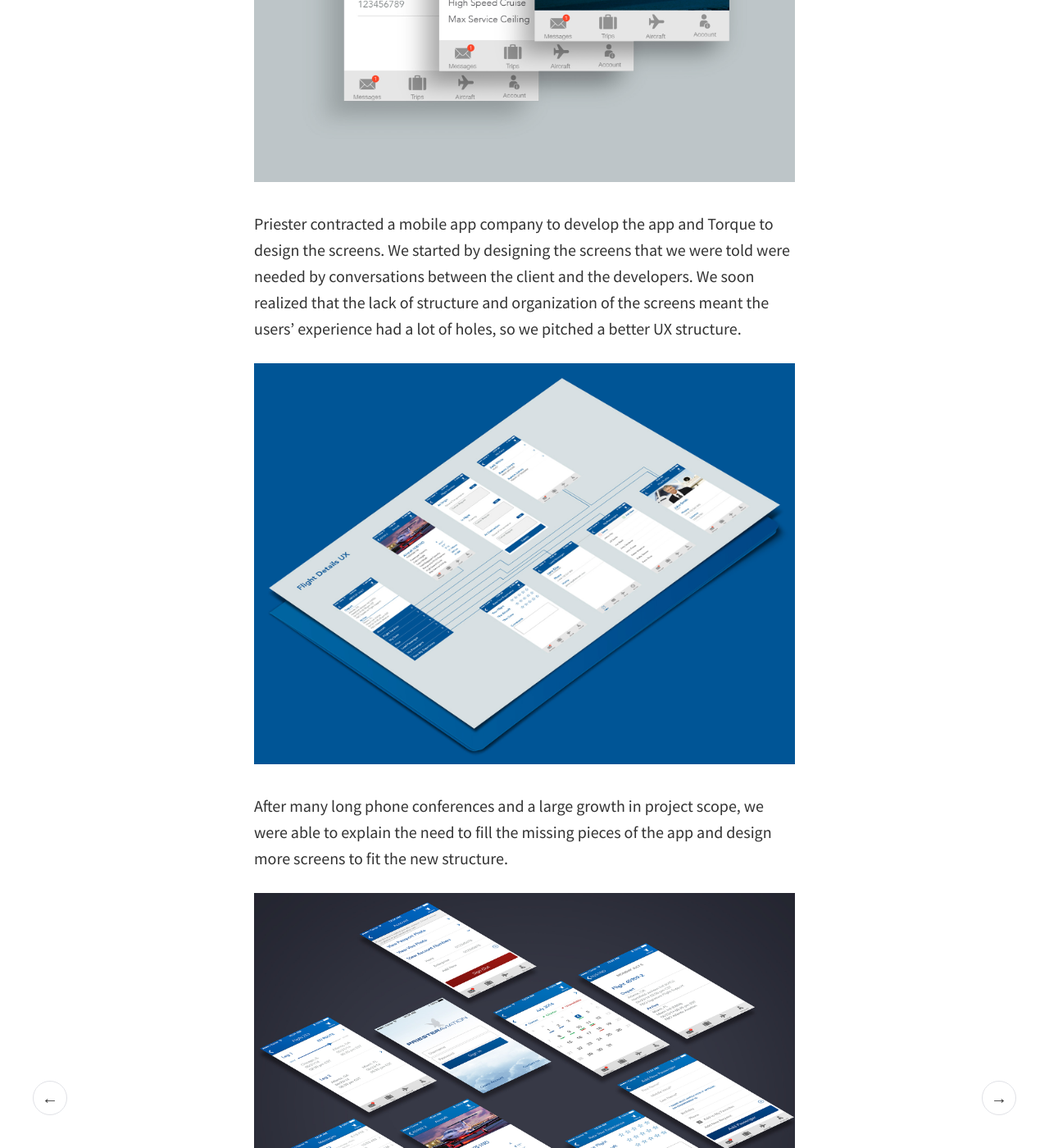
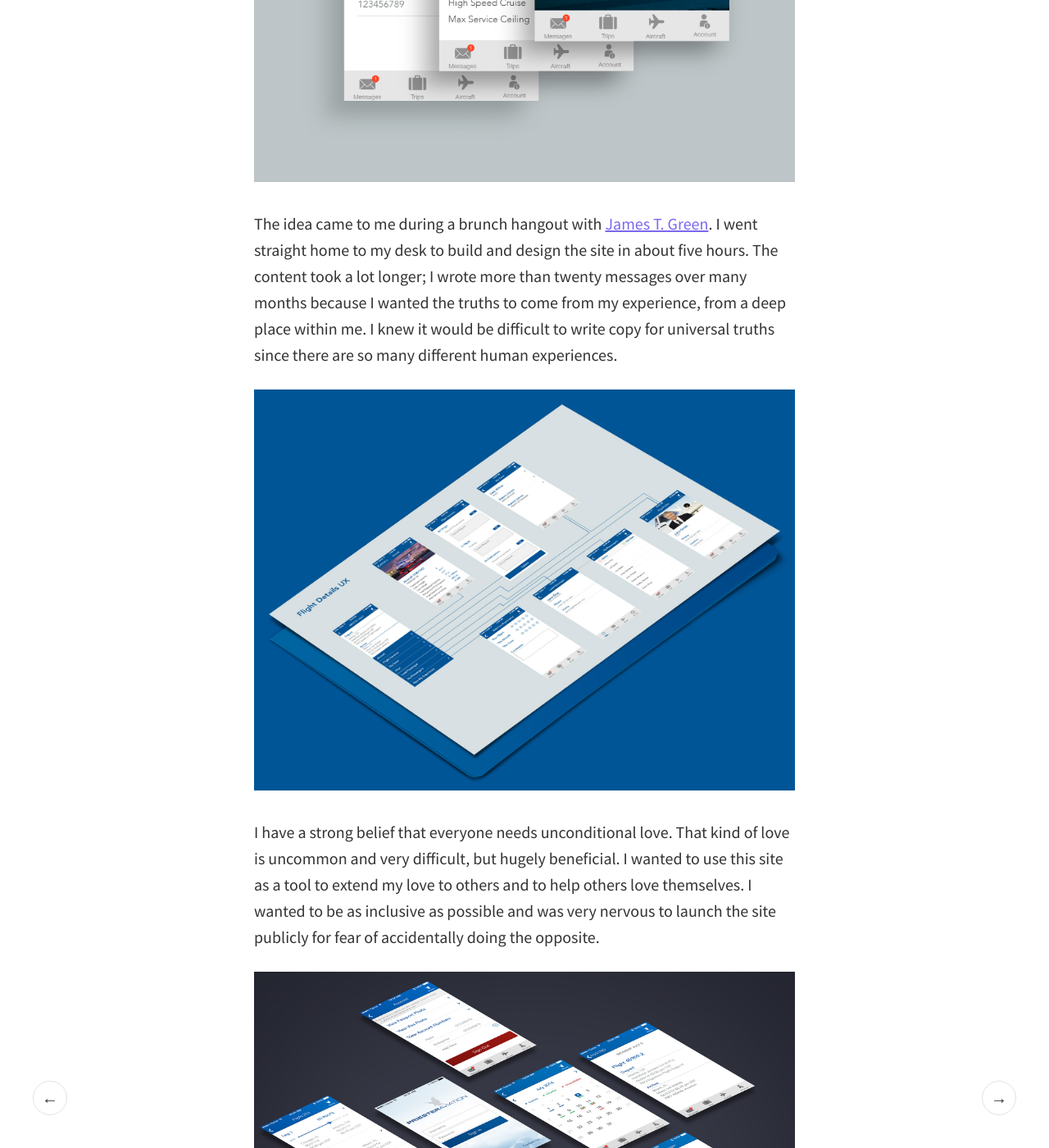
Before and after one commit to lenamasek/lenamasek.github.io, a Jekyll site: the page built from _posts/2014-01-28-truth-about-you-and-me.markdown, in a window 1280 px wide and 1400 px high, scrolled down 1654 px. Shown: the whole window at 82% size. Built offline with Jekyll 4.4.1, drawn with Linux system fonts in a browser that asks for light colours; some of the changed text lies outside the part shown.

Commit message:
updating portfolio copy

```diff
--- a/_posts/2014-01-27-river-north-point.markdown
+++ b/_posts/2014-01-27-digital-designer.markdown
@@ -1,6 +1,6 @@
 ---
 layout: post
-title:  "Explaining the Role of Digital Designer"
+title:  "Defining Digital Designer"
 date:   2015-06-12 10:53:00
 ---
 
--- a/_posts/2014-01-28-priester-aviation.markdown
+++ b/_posts/2014-01-28-priester-aviation.markdown
@@ -22,4 +22,4 @@ Through this project, everyone involved learned the importance of considering UI
 
 To continue with a long term rebranding project, we designed business cards, a 20-page brochure, a cover for a spiral-bound brochure on Priester's Aircraft Management, and two corporate folders. Being the lead designer on multiple projects for the same client across a variety of mediums was a great experience in brand design and consistency.
 
-Collaborators: Ben Ludwig, Senior Interactive Designer; Jennifer Masi, Executive Creative Director
+*Collaborators:* **Ben Ludwig, Senior Interactive Designer; Jennifer Masi, Executive Creative Director**
--- a/_posts/2014-01-28-truth-about-you-and-me.markdown
+++ b/_posts/2014-01-28-truth-about-you-and-me.markdown
@@ -6,16 +6,16 @@ date:   2014-01-28
 
 <img src="{{ site.baseurl }}/assets/img/pa-1b-phone.png">
 
-[Priester Aviation](http://priesterav.com), a multi-disciplinary aviation service company, came to us needing screens designed for their new app. Priester manages, flies, and cares for private planes, and this app works to help the owners of those planes manage the services they need to schedule.
+[The Truth About You and Me](http://thetruthaboutyouand.me) is a social project that reminds people of the truth about who they are, with messages including, "you are loved," "your worth is inherent," and "you are perfectly adequate." It is as much a reminder for myself as it is a gift from me to others.
 
 <img src="{{ site.baseurl }}/assets/img/pa-2.jpg">
 
-Priester contracted a mobile app company to develop the app and Torque to design the screens. We started by designing the screens that we were told were needed by conversations between the client and the developers. We soon realized that the lack of structure and organization of the screens meant the users' experience had a lot of holes, so we pitched a better UX structure.
+The idea came to me during a brunch hangout with [James T. Green](http://jamestgreen.com). I went straight home to my desk to build and design the site in about five hours. The content took a lot longer; I wrote more than twenty messages over many months because I wanted the truths to come from my experience, from a deep place within me. I knew it would be difficult to write copy for universal truths since there are so many different human experiences.
 
 <img src="{{ site.baseurl }}/assets/img/pa-5-screens.jpg">
 
-After many long phone conferences and a large growth in project scope, we were able to explain the need to fill the missing pieces of the app and design more screens to fit the new structure.
+I have a strong belief that everyone needs unconditional love. That kind of love is uncommon and very difficult, but hugely beneficial. I wanted to use this site as a tool to extend my love to others and to help others love themselves. I wanted to be as inclusive as possible and was very nervous to launch the site publicly for fear of accidentally doing the opposite.
 
 <img src="{{ site.baseurl }}/assets/img/pa-4.jpg">
 
-Through this project, everyone involved learned how important it is to consider UI/UX design on a base level alongside development. Simultaneous progress in design and developement helps designers work within development limits, helps developers create the most user-friendly and efficient experience, and helps the everoyne stay informed of the project's scope every step of the way.
+The design of [The Truth](http://thetruthaboutyouand.me) is characterized by bright, happy colors and thin, lowercase, clean, unassuming type. I wanted the design to echo the (attempt at) inclusivity of the writing and subconsiously bring happiness and calmness. Several people wrote to me with their stories of struggling with one of the truth messages and how the reminder was helpful. I'm grateful that the site can connect with more people on a deeper level than I'd be able to reach.
```
